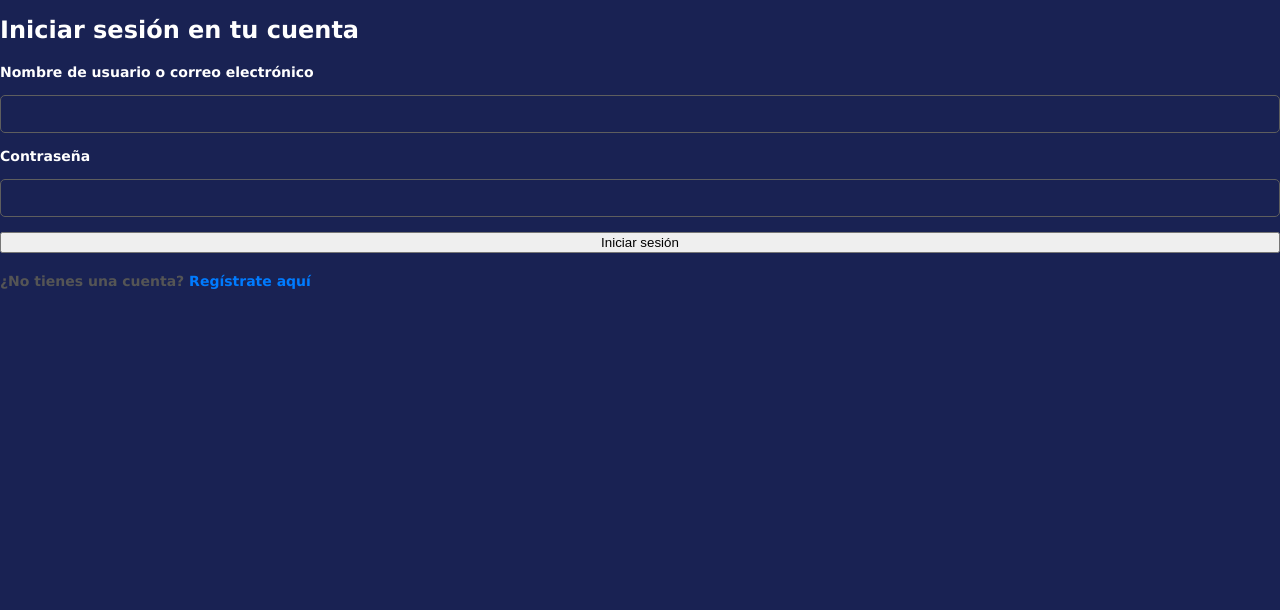
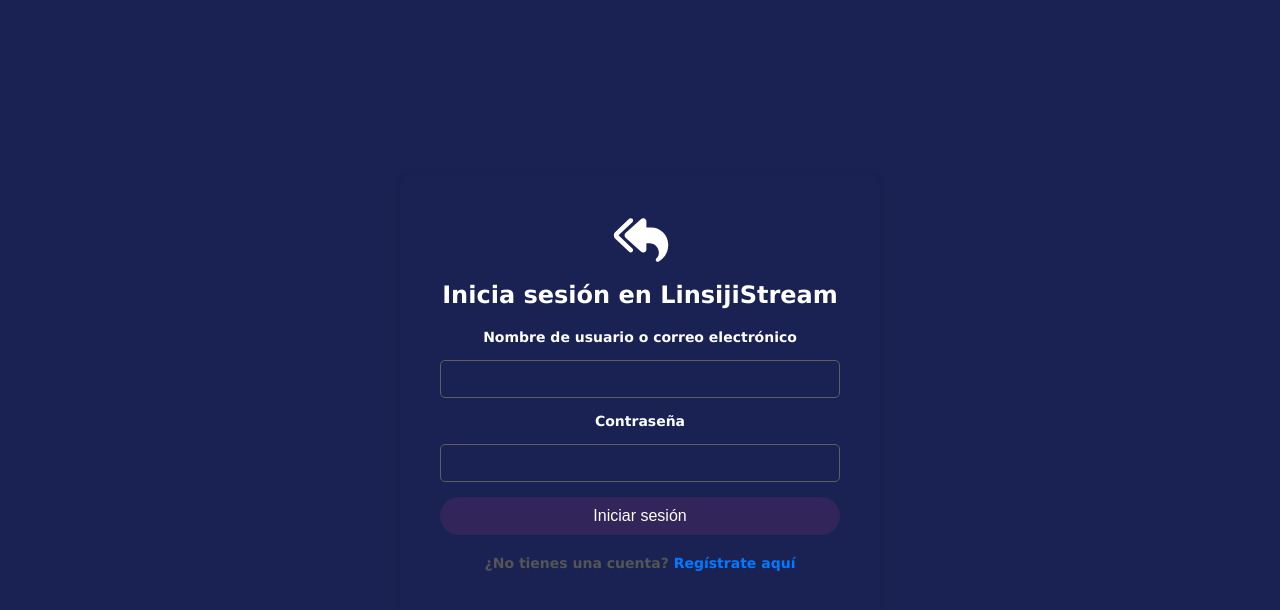
Before and after one commit to linsijiLaGuara/LinsijiStream, a React (Vite) app: page /login in a window 1280 px wide. Shown: the top 610 px of the page. Built offline with nearby package versions, Linux system fonts and the light colour scheme.

Commit message:
update: pege

```diff
--- a/src/App.css
+++ b/src/App.css
@@ -3,7 +3,8 @@ body {
   padding: 0;
   background-color: #192253;
   font-weight: bold;
-font-family:'Lucida Sans', 'Lucida Sans Regular', 'Lucida Grande', 'Lucida Sans Unicode', Geneva, Verdana, sans-serif
+  font-family: "Lucida Sans", "Lucida Sans Regular", "Lucida Grande",
+    "Lucida Sans Unicode", Geneva, Verdana, sans-serif;
 }
 
 .app {
@@ -12,11 +13,34 @@ font-family:'Lucida Sans', 'Lucida Sans Regular', 'Lucida Grande', 'Lucida Sans
   gap: 2%;
 }
 
-
-
 .main-section {
   flex: 1;
   display: flex;
   flex-direction: column;
+}
+.icon-font {
+  font-size: 50px;
+  color: #fff;
+}
 
+.icon-fa {
+  color: #f9f9f9;
+  border-color: #262222;
 }
+.icon-fa:hover {
+  color: #3b0404;
+  border-color: #1d0221;
+}
+
+.custom-icon {
+  border: 1px solid #ffffff4e;
+  border-radius: 50%; /* Corrected from 220% to 50% for circular border */
+  padding: 5px;
+  color: #ffffff;
+  transition: border-color 0.3s ease, color 0.3s ease;
+}
+
+.custom-icon:hover {
+  border-color: #ffffff;
+  color: #6f00ff;
+}
--- a/src/components/Artist.css
+++ b/src/components/Artist.css
@@ -50,16 +50,3 @@
   display: inline-block;
   cursor: pointer;
 }
-
-.custom-icon {
-  border: 1px solid #ffffff4e;
-  border-radius: 50%; /* Corrected from 220% to 50% for circular border */
-  padding: 5px;
-  color: #ffffff;
-  transition: border-color 0.3s ease, color 0.3s ease;
-}
-
-.custom-icon:hover {
-  border-color: #ffffff;
-  color: #6f00ff;
-}
--- a/src/components/MainContent.css
+++ b/src/components/MainContent.css
@@ -1,4 +1,3 @@
-/* MainContent.css */
 .main-content {
   padding: 20px;
   background-color: #312559;
@@ -10,7 +9,7 @@
 .artists-title {
   font-size: 1.2em;
   margin-bottom: 20px;
-  text-align:left;
+  text-align: left;
 }
 
 .artists {
@@ -31,3 +30,10 @@
   width: 100px;
   height: 100px;
 }
+
+.icon-f {
+  margin-bottom: 3%;
+  display: flex;
+  gap: 10px;
+  transition: border-color 0.3s ease, color 0.3s ease;
+}
--- a/src/components/MainContent.jsx
+++ b/src/components/MainContent.jsx
@@ -1,4 +1,6 @@
 import React from "react";
+import { FontAwesomeIcon } from "@fortawesome/react-fontawesome";
+import { faBackward, faForward } from "@fortawesome/free-solid-svg-icons";
 import Artist from "./Artist";
 import "./MainContent.css";
 import shakira from "../assets/img/shakira.jpeg";
@@ -6,10 +8,14 @@ import duaLipa from "../assets/img/dua_lipa.jpeg";
 import daddy_yankee from "../assets/img/daddy_yankee.jpeg";
 import Romeo_Santos from "../assets/img/romeo_santos.jpeg";
 
-
 function MainContent() {
   return (
     <div className="main-content">
+      <div className="icon-f">
+        <FontAwesomeIcon className="icon-fa" icon={faBackward} />
+        <FontAwesomeIcon className="icon-fa" icon={faForward} />
+      </div>
+
       <div className="artists-title">Artistas</div>
       <div className="artists">
         <Artist name="Shakira" image={shakira} />
--- a/src/components/Sidebar.jsx
+++ b/src/components/Sidebar.jsx
@@ -33,7 +33,7 @@ function Sidebar() {
 
             <div className="library-item">
               <div>Crea tu lista</div>
-              <p className="text-crear">Es muy facil, y te de crear </p>
+              <p className="text-crear">Es muy fácil, y te echaremos una mano. </p>
             </div>
           </div>
         </div>
--- /dev/null
+++ b/src/vista/Login.css
@@ -0,0 +1,85 @@
+/* Login.css */
+
+.login-page {
+  display: flex;
+  justify-content: center;
+  align-items: center;
+  height: 100vh;
+  background-color: #192253;
+}
+
+.login-container {
+  background-color: #192253;
+  padding: 40px;
+  border-radius: 10px;
+  box-shadow: 0 4px 8px rgba(0, 0, 0, 0.1);
+  max-width: 400px;
+  width: 100%;
+  text-align: center;
+}
+
+h1 {
+  margin-bottom: 20px;
+  font-size: 24px;
+  color: #ffffff;
+}
+
+form {
+  display: flex;
+  flex-direction: column;
+  gap: 15px;
+}
+
+label {
+  font-size: 14px;
+  color: #ffffff;
+}
+
+input {
+  padding: 10px;
+  border: 1px solid #5e5e5e;
+  border-radius: 5px;
+  font-size: 14px;
+  background-color: #192253;
+  text-align: center;
+}
+
+input:focus {
+  border-color: #5e5e5e;
+  outline: none;
+}
+
+.form-button {
+  background-color: #312559;
+  color: #fff;
+  border: none;
+  padding: 10px 20px;
+  border-radius: 20px;
+  cursor: pointer;
+  font-size: 16px;
+  transition: background-color 0.3s;
+}
+
+.form-button:hover {
+  background-color: #0e2135;
+}
+
+.form-button.small-button {
+  padding: 5px 10px; /* Reduce el tamaño del padding */
+  font-size: 14px; /* Reduce el tamaño de la fuente */
+}
+
+p {
+  margin-top: 20px;
+  font-size: 14px;
+  color: #ffffff;
+}
+
+a {
+  color: #007bff;
+  text-decoration: none;
+}
+
+a:hover {
+  text-decoration: underline;
+}
--- a/src/vista/Login.jsx
+++ b/src/vista/Login.jsx
@@ -1,29 +1,33 @@
-import React, { useState, useContext } from 'react';
-import { Link } from 'react-router-dom';
-import { AppContext } from '../Contexto/AppContext'; // Asegúrate de que la ruta sea correcta
+import React, { useState, useContext } from "react";
+import { Link } from "react-router-dom";
+import Button from "react-bootstrap/Button";
+import { AppContext } from "../Contexto/AppContext";
+import { FontAwesomeIcon } from "@fortawesome/react-fontawesome";
+import { faReplyAll } from "@fortawesome/free-solid-svg-icons";
+import "./Login.css";
 
 export default function Login() {
   const { setUser } = useContext(AppContext);
-  const [username, setUsername] = useState('');
-  const [password, setPassword] = useState('');
-  //const history = useHistory(); // Hook para redirigir al usuario
+  const [username, setUsername] = useState("");
+  const [password, setPassword] = useState("");
+
 
   const handleLoginSubmit = (e) => {
     e.preventDefault();
-    // Aquí podrías implementar la lógica para autenticar al usuario con el servidor
-    console.log('Datos de inicio de sesión:', { username, password });
-    // Simulamos una autenticación exitosa
+    console.log("Datos de inicio de sesión:", { username, password });
     setUser({ username });
-    // Redirigir al usuario a su página de perfil u otra página de la aplicación
-    history.push('/profile'); // Cambia '/profile' a la ruta que desees
+
   };
 
   return (
     <div className="login-page">
       <div className="login-container">
-        <h1>Iniciar sesión en tu cuenta</h1>
+        <FontAwesomeIcon className="icon-font" icon={faReplyAll} />
+        <h1>Inicia sesión en LinsijiStream</h1>
         <form onSubmit={handleLoginSubmit}>
-          <label htmlFor="username">Nombre de usuario o correo electrónico</label>
+          <label htmlFor="username">
+            Nombre de usuario o correo electrónico
+          </label>
           <input
             type="text"
             id="username"
@@ -41,9 +45,17 @@ export default function Login() {
             onChange={(e) => setPassword(e.target.value)}
             required
           />
-          <button type="submit">Iniciar sesión</button>
+          <Button
+            variant="login"
+            type="submit"
+            className="form-button"
+          >
+            Iniciar sesión
+          </Button>
         </form>
-        <p>¿No tienes una cuenta? <Link to="/register">Regístrate aquí</Link></p>
+        <p>
+          ¿No tienes una cuenta? <Link to="/register">Regístrate aquí</Link>
+        </p>
       </div>
     </div>
   );
```
